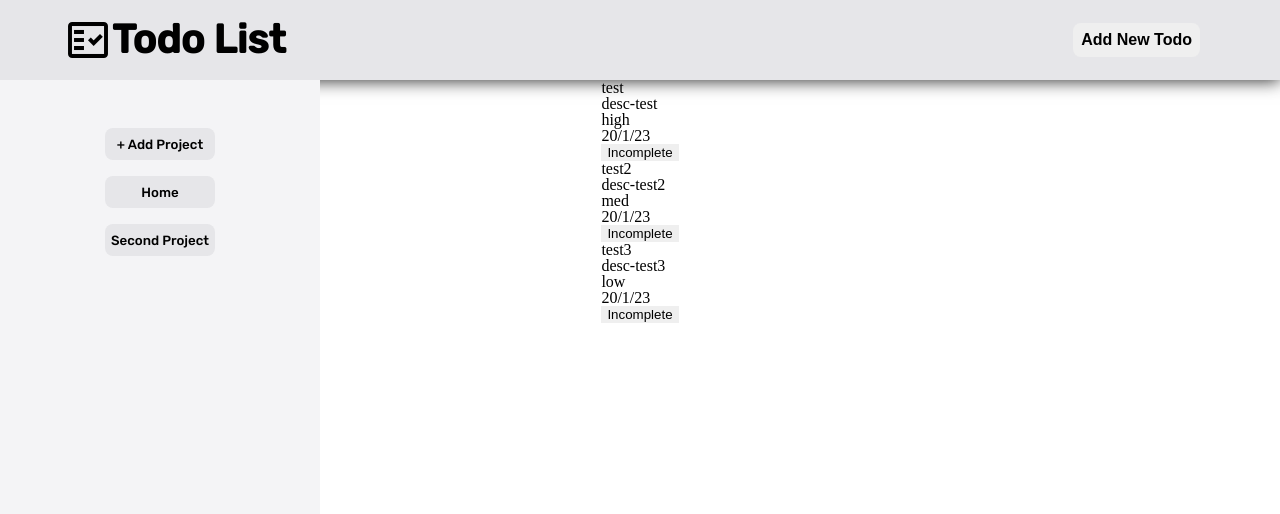
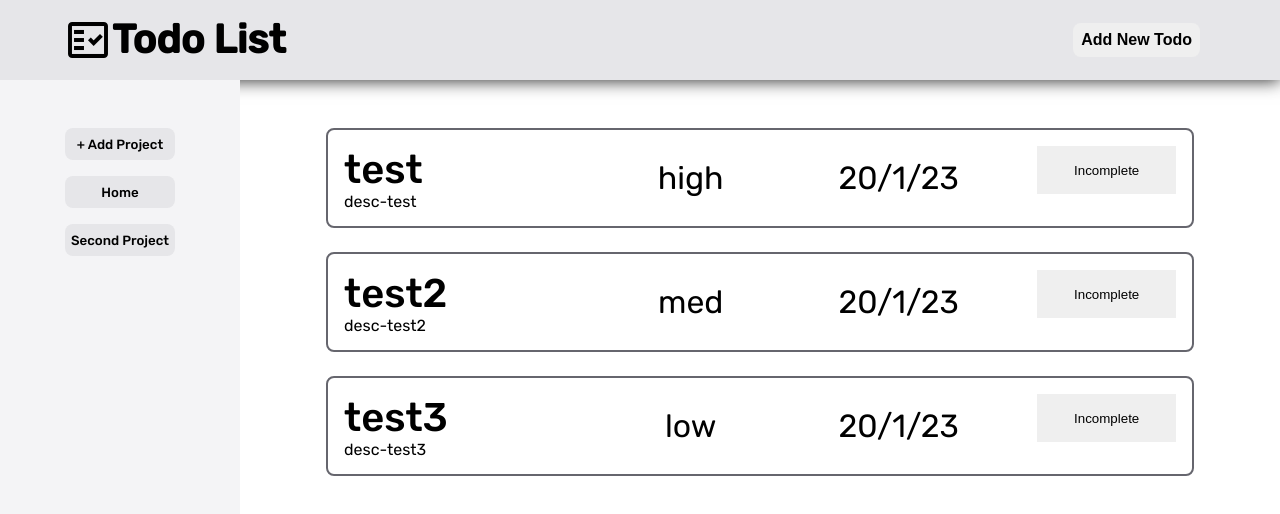
Before and after one commit to dimzles/todo-list, a website built with webpack: page dist/index.html in a window 1280 px wide. Built offline with nearby package versions, Linux system fonts and the light colour scheme.

Commit message:
Add styling to todo cards

```diff
--- a/src/style.css
+++ b/src/style.css
@@ -59,11 +59,6 @@ html, body {
     height: 100%;
 }
 
-.form-items {
-    display: flex;
-    flex-direction: column;
-}
-
 .header {
   display: flex;
   width: 100%;
@@ -103,7 +98,7 @@ html, body {
   left: 0;
   min-height: 100%;
   justify-content: center;
-  width: 20rem;
+  width: 15rem;
   background-color: var(--light);
   padding-top: 3rem;
 }
@@ -149,6 +144,7 @@ html, body {
   gap: 16px;
   border-radius: 16px;
   padding: 2rem;
+  font-family: var(--font);
   transition: 0.2s ease-in-out;
 }
 
@@ -158,10 +154,6 @@ html, body {
   background-color: var(--light-accent);
 }
 
-#new-project-form>input {
-  border-style: none;
-  border-radius: 8px;
-}
 
 .active {
   display: block;
@@ -211,3 +203,80 @@ html, body {
   font-family: var(--font);
   gap: 16px;
 }
+
+.form-items {
+  display: flex;
+  flex-direction: column;
+  gap: 8px;
+}
+
+input[type=text] {
+  border-radius: 8px;
+  border-style: none;
+  min-height: 1.2rem;
+  padding: 0.5rem;
+}
+
+.form-items>input:active {
+  outline: 1px solid blue;
+}
+
+.priority-items {
+  display: flex;
+  justify-content: space-evenly;
+}
+
+.priority-container {
+  display: flex;
+  flex-direction: column;
+  gap: 0.5rem;
+}
+
+#todo-container {
+  position: fixed;
+  right: 0;
+  width: calc(100vw - 15rem);
+  display: grid;
+  grid-template-rows: repeat(auto-fit, minmax(0px, 1fr));
+  justify-items: center;
+  padding-top: 3rem;
+  gap: 1.5rem;
+}
+
+.todo-card {
+  display: grid;
+  grid-template: 3fr 0.5fr / 1fr 0.5fr 1fr 0.5fr;
+  min-width: 80%;
+  border: 2px solid var(--dark);
+  border-radius: 8px;
+  padding: 1rem;
+  font-family: var(--font);
+}
+
+.todo-title {
+  grid-area: 1 / 1 / 1 / 2;
+  display: flex;
+  align-items: center;
+  font-size: 2.5rem;
+  font-weight: 500;
+}
+
+.todo-desc {
+  grid-area: 2 / 1 / 3 / 2;
+}
+
+.todo-priority {
+  grid-area: 1 / 2 / 3 / 3;
+  display: flex;
+  align-items: center;
+  justify-content: center;
+  font-size: 2rem;
+}
+
+.todo-date {
+  grid-area: 1 / 3 / 3 / 4;
+  display: flex;
+  justify-content: center;
+  align-items: center;
+  font-size: 2rem;
+}
```
Also changed, not shown: dist/index.html.
